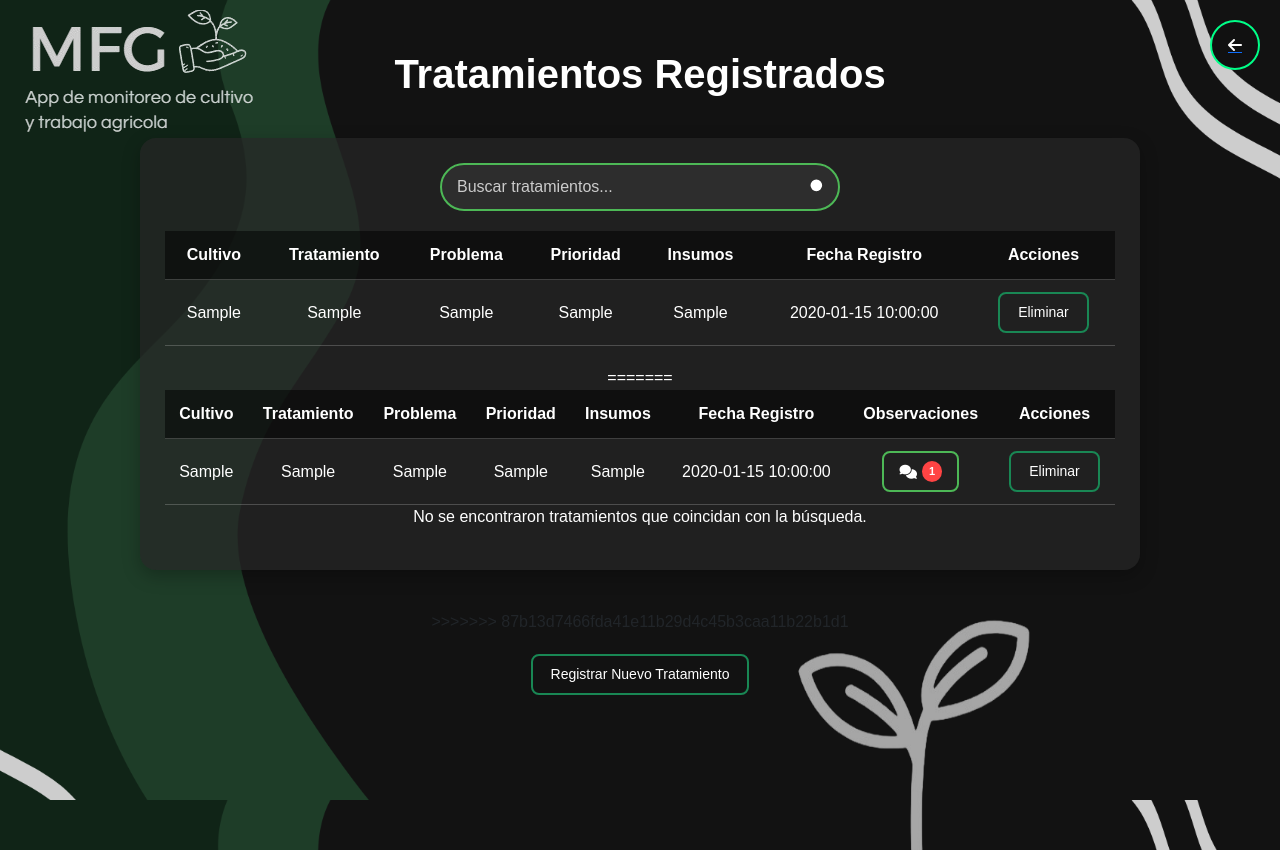
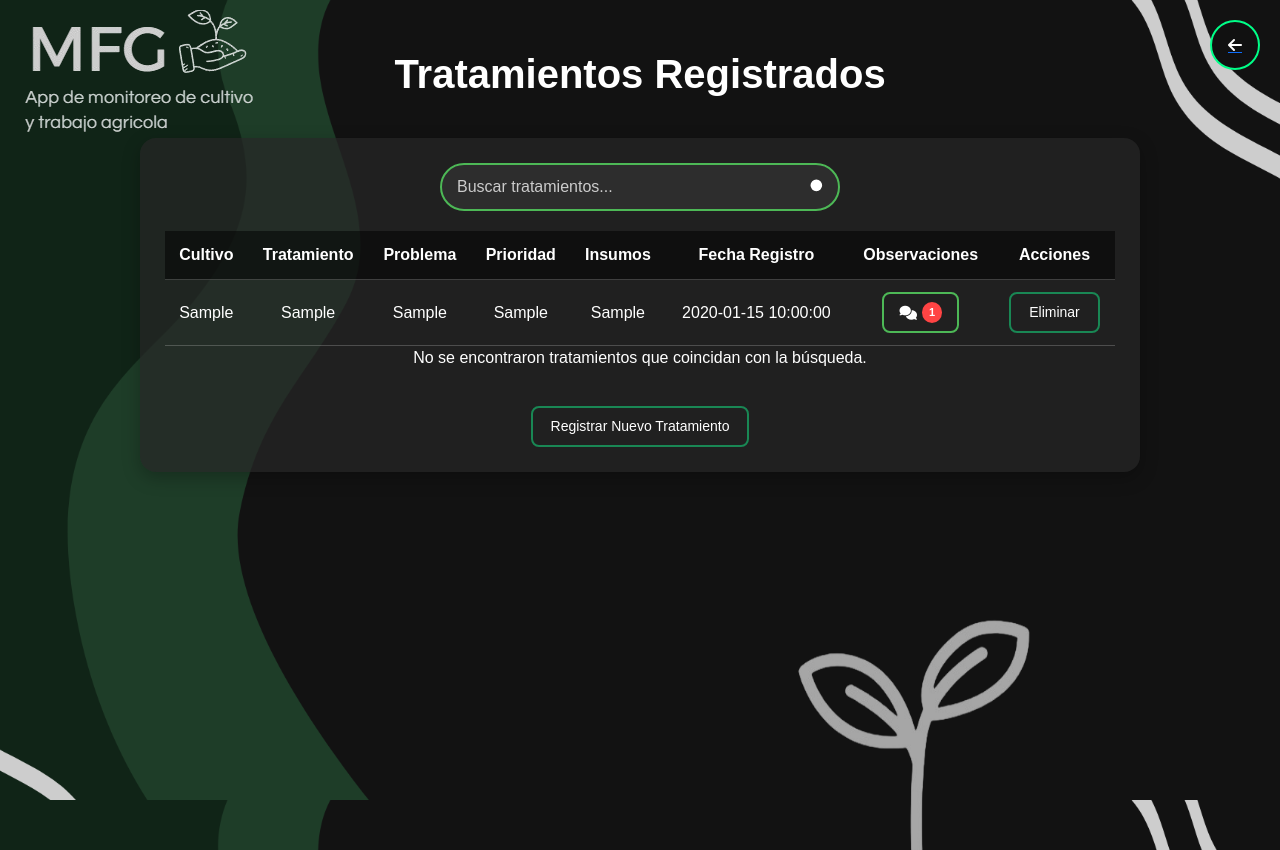
Before and after one commit to CarlosGM2403/Finca-V3, a Flask app: page /tratamientos_registrados in a window 1280 px wide. Run offline with Flask 3, Linux system fonts and the light colour scheme; a user stored in the database is signed in; tables that the repository leaves empty or names only in its code hold one stand-in row (values such as "Sample post"); some libraries are stand-ins or nearby versions.

Commit message:
arreglo e tratamientos y ajustes de mensajes de correo y placeholder

```diff
--- a/src/app.py
+++ b/src/app.py
@@ -372,7 +372,7 @@ def forgot_password():
                 sender="tucorreo@gmail.com",
                 recipients=[email],
             )
-            msg.body = f"Para restablecer tu contraseña haz clic en el siguiente enlace:\n{link}"
+            msg.body = f"Para restablecer tu contraseña haz clic en el siguiente enlace:\n{link}\n Recuerda que tu contraseña debe tener al menos 8 caracteres, una mayúscula, una minúscula, un número y un símbolo"
             mail.send(msg)
 
             flash("Se ha enviado un enlace a tu correo.", "success")
@@ -473,7 +473,7 @@ def registrar_usuario():
                 Usuario: {username}
                 Contraseña provisional: {password_plain}
 
-                Recuerda que deberás cambiar la contraseña en tu primer acceso.
+                Recuerda que deberás cambiar la contraseña en tu primer acceso y esta debe tener al menos 8 caracteres, una mayúscula, una minúscula, un número y un símbolo.
 
                 Saludos.
                 No responda este mensaje.
--- a/src/static/css/login.css
+++ b/src/static/css/login.css
@@ -47,7 +47,7 @@ body {
 /* Estilo de campos */
 .form-floating input {
     border-radius: 20px;
-    background-color: transparent;
+    background-color: #ffffffcb;
     border:3px solid cornsilk;
 }
 
--- a/src/templates/auth/tratamientos_registrados.html
+++ b/src/templates/auth/tratamientos_registrados.html
@@ -1,18 +1,17 @@
-{% extends 'base.html' %} {% block title %}Tratamientos Registrados{% endblock
-%} {% block CustomCSS %}
-<link
-  rel="stylesheet"
-  href="{{ url_for('static', filename='css/tratamientos.css') }}"
-/>
-<link
-  rel="stylesheet"
-  href="https://cdnjs.cloudflare.com/ajax/libs/font-awesome/6.5.0/css/all.min.css"
-/>
-{% endblock %} {% block body %}
+{% extends 'base.html' %}
+
+{% block title %}Tratamientos Registrados{% endblock %}
+
+{% block CustomCSS %}
+<link rel="stylesheet" href="{{ url_for('static', filename='css/tratamientos.css') }}">
+<link rel="stylesheet" href="https://cdnjs.cloudflare.com/ajax/libs/font-awesome/6.5.0/css/all.min.css">
+{% endblock %}
+
+{% block body %}
 
 <!-- Logo -->
 <div class="logo">
-  <img src="{{ url_for('static', filename='img/logo_icon.png') }}" alt="Logo" />
+    <img src="{{ url_for('static', filename='img/logo_icon.png') }}" alt="Logo">
 </div>
 
 <!-- Título -->
@@ -29,71 +28,13 @@
 
 <!-- Contenedor principal -->
 <div class="containerSiembra">
+
   <!-- Buscador -->
   <div class="buscador-contenedor">
-    <input
-      type="text"
-      id="buscador-tratamientos"
-      placeholder="Buscar tratamientos..."
-    />
+    <input type="text" id="buscador-tratamientos" placeholder="Buscar tratamientos...">
   </div>
 
   <div class="tabla-contenedor">
-
-    <form method="POST" action="{{ url_for('guardar_comentarios') }}">
-      <table class="tabla-tratamientos" id="tabla-tratamientos">
-        <thead>
-          <tr>
-            <th>Cultivo</th>
-            <th>Tratamiento</th>
-            <th>Problema</th>
-            <th>Prioridad</th>
-            <th>Insumos</th>
-            <th>Fecha Registro</th>
-            {% if rol_usuario == 'administrador' %}
-            <th>Comentarios</th>
-            {% endif %}
-            <th>Acciones</th>
-          </tr>
-        </thead>
-        <tbody>
-          {% for t in tratamientos %}
-          <tr>
-            <td>{{ t[1] }}</td> <!-- cultivo -->
-            <td>{{ t[2] }}</td> <!-- tratamiento -->
-            <td>{{ t[3] }}</td> <!-- problema -->
-            <td>{{ t[4] }}</td> <!-- prioridad -->
-            <td>{{ t[5] }}</td> <!-- insumos -->
-            <td>{{ t[6] }}</td> <!-- fecha -->
-
-            {% if rol_usuario == 'administrador' %}
-            <td>
-              <!-- textarea con nombre único para cada tratamiento -->
-              <textarea name="comentario_{{ t[0] }}" rows="2" cols="30">{{ t[7] if t|length > 7 else '' }}</textarea>
-            </td>
-            {% endif %}
-
-            <td>
-              <a href="{{ url_for('eliminar_tratamiento', id=t[0]) }}">
-                <button class="btn-guardar" type="button">Eliminar</button>
-              </a>
-            </td>
-          </tr>
-          {% endfor %}
-        </tbody>
-      </table>
-      <p id="no-result-siembra" class="NoResultado" style="display: none;">
-      No se encontraron evidencias que coincidan con la búsqueda.
-    </p>
-  </div>
-
-      {% if rol_usuario == 'administrador' %}
-      <div style="margin-top:10px;">
-        <button type="submit" class="btn-guardar">Guardar Comentarios</button>
-      </div>
-      {% endif %}
-    </form>
-=======
     <table class="tabla-tratamientos" id="tabla-tratamientos">
       <thead>
         <tr>
@@ -110,18 +51,12 @@
       <tbody>
         {% for t in tratamientos %}
         <tr data-id-tratamiento="{{ t[0] }}">
-          <td>{{ t[1] }}</td>
-          <!-- cultivo -->
-          <td>{{ t[2] }}</td>
-          <!-- tratamiento -->
-          <td>{{ t[3] }}</td>
-          <!-- problema -->
-          <td>{{ t[4] }}</td>
-          <!-- prioridad -->
-          <td>{{ t[5] }}</td>
-          <!-- insumos -->
-          <td>{{ t[6] }}</td>
-          <!-- fecha -->
+          <td>{{ t[1] }}</td> <!-- cultivo -->
+          <td>{{ t[2] }}</td> <!-- tratamiento -->
+          <td>{{ t[3] }}</td> <!-- problema -->
+          <td>{{ t[4] }}</td> <!-- prioridad -->
+          <td>{{ t[5] }}</td> <!-- insumos -->
+          <td>{{ t[6] }}</td> <!-- fecha -->
           <td>
   <button class="btn-observaciones" data-id-tratamiento="{{ t[0] }}">
     <i class="fa-solid fa-comments"></i>
@@ -141,7 +76,6 @@
       No se encontraron tratamientos que coincidan con la búsqueda.
     </p>
   </div>
->>>>>>> 87b13d7466fda41e11b29d4c45b3caa11b22b1d1
 
   <!-- Botón inferior -->
   <div class="botones">
@@ -163,7 +97,7 @@
 
     <div class="modal-body">
   <!-- Campo oculto para el ID del tratamiento (visible pero oculto) -->
-      <input type="hidden" id="id_tratamiento_modal" />
+  <input type="hidden" id="id_tratamiento_modal">
 
   <!-- Lista de observaciones -->
   <div id="lista-observaciones" class="lista-observaciones">
@@ -175,7 +109,7 @@
   <div class="form-observacion">
     <h3>Agregar Nueva Observación</h3>
     <form id="form-observacion">
-          <input type="hidden" id="id_tratamiento_form" name="id_tratamiento" />
+      <input type="hidden" id="id_tratamiento_form" name="id_tratamiento">
       <textarea
         id="nueva-observacion"
         name="observacion"
@@ -194,9 +128,7 @@
   {% else %}
   <div class="info-permisos">
     <i class="fa-solid fa-info-circle"></i>
-        <p>
-          Solo los supervisores y administradores pueden agregar observaciones.
-        </p>
+    <p>Solo los supervisores y administradores pueden agregar observaciones.</p>
   </div>
   {% endif %}
 </div>
@@ -204,12 +136,9 @@
 </div>
 
 <!-- Imagen decorativa -->
-<img
-  src="{{ url_for('static', filename='img/plantaa.png') }}"
-  class="planta"
-  alt="Planta decorativa"
-/>
+<img src="{{ url_for('static', filename='img/plantaa.png') }}" class="planta" alt="Planta decorativa">
 
 <script src="{{ url_for('static', filename='js/tratamientos_registrados.js') }}"></script>
 
+
 {% endblock %}
```
Lines whose indentation alone changed are shown as unchanged.
